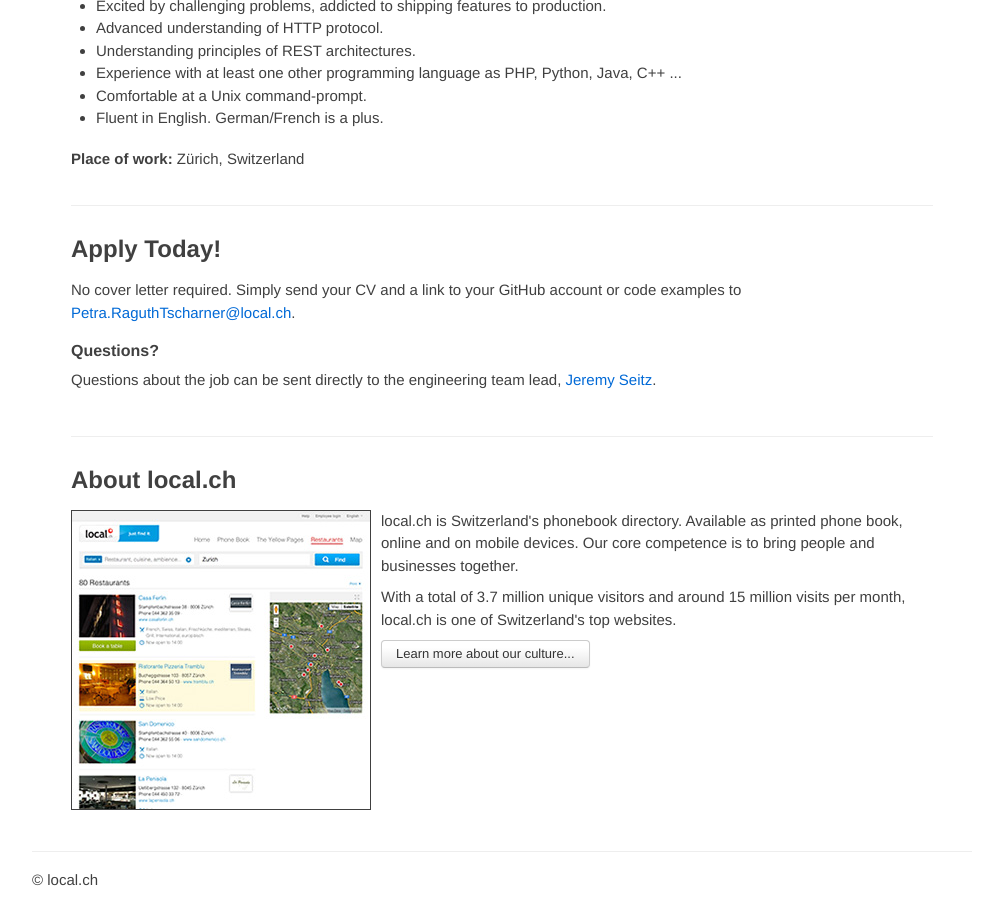
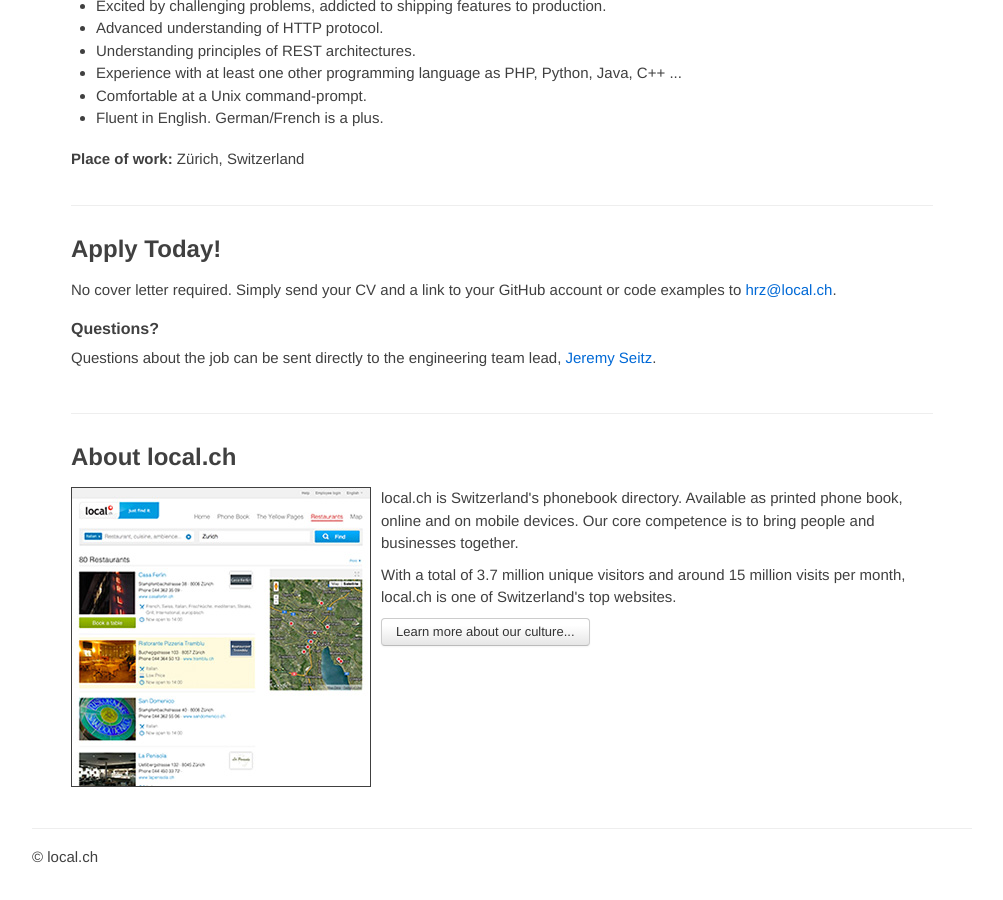
Before and after one commit to digideskio/local-ch.github.com, a Jekyll site: the page built from _posts/2013-01-15-frontend-engineer.html, in a window 1280 px wide and 900 px high, scrolled down 1054 px. Shown: the whole window, without its empty margins (138-1141 px from the left). Built offline with Jekyll 4.4.1, drawn with Linux system fonts in a browser that asks for light colours; after the commit the page ends 1932 px from its top, so only the background shows below that.

Commit message:
change email address to hrz@local

```diff
--- a/_posts/2011-09-09-rails-software-engineer.html
+++ b/_posts/2011-09-09-rails-software-engineer.html
@@ -45,7 +45,7 @@
 <p><b>Place of work:</b> Zurich, Switzerland</p>
 
 <h2 class="section">Apply today</h2>
- <p>No cover letter required. Simply send your CV and a link to your Github account or code examples to <a href="mailto:Petra.RaguthTscharner@local.ch?subject=Rails%20Software%20Enginer">Petra.RaguthTscharner@local.ch</a>.</p>
+ <p>No cover letter required. Simply send your CV and a link to your Github account or code examples to <a href="mailto:hrz@local.ch?subject=Rails%20Software%20Enginer">hrz@local.ch</a>.</p>
  <h4>Questions?</h4>
  <p>Questions about the job can be sent diretly to <a href="mailto:jeremy.seitz@local.ch?subject=Rails%20Software%20Enginer">Jeremy Seitz</a>, our lead engineer.</p>
 
--- a/_posts/2013-01-15-frontend-engineer.html
+++ b/_posts/2013-01-15-frontend-engineer.html
@@ -45,7 +45,7 @@
 
 <h2 class="section"> Apply Today! </h2>
 <p>
-    No cover letter required. Simply send your CV and a link to your GitHub account or code examples to <a href="mailto:Petra.RaguthTscharner@local.ch?subject=Rails%20Software%20Engineer">Petra.RaguthTscharner@local.ch</a>.
+    No cover letter required. Simply send your CV and a link to your GitHub account or code examples to <a href="mailto:hrz@local.ch?subject=Rails%20Software%20Engineer">hrz@local.ch</a>.
 </p>
 
 <h4> Questions? </h4>
--- a/index.html
+++ b/index.html
@@ -37,7 +37,7 @@
     Apply Today
 </h2>
 <p>
-    No cover letter required. Simply send your CV and a link to your Github account or code examples to <a href="mailto:Petra.RaguthTscharner@local.ch?subject=Rails%20Software%20Engineer">Petra.RaguthTscharner@local.ch</a>.
+    No cover letter required. Simply send your CV and a link to your Github account or code examples to <a href="mailto:hrz@local.ch?subject=Rails%20Software%20Engineer">hrz@local.ch</a>.
 </p>
 <h4>
     Questions?
```
Also changed, not shown: other parts of _posts/2011-09-09-rails-software-engineer.html (+2 -2 lines).
